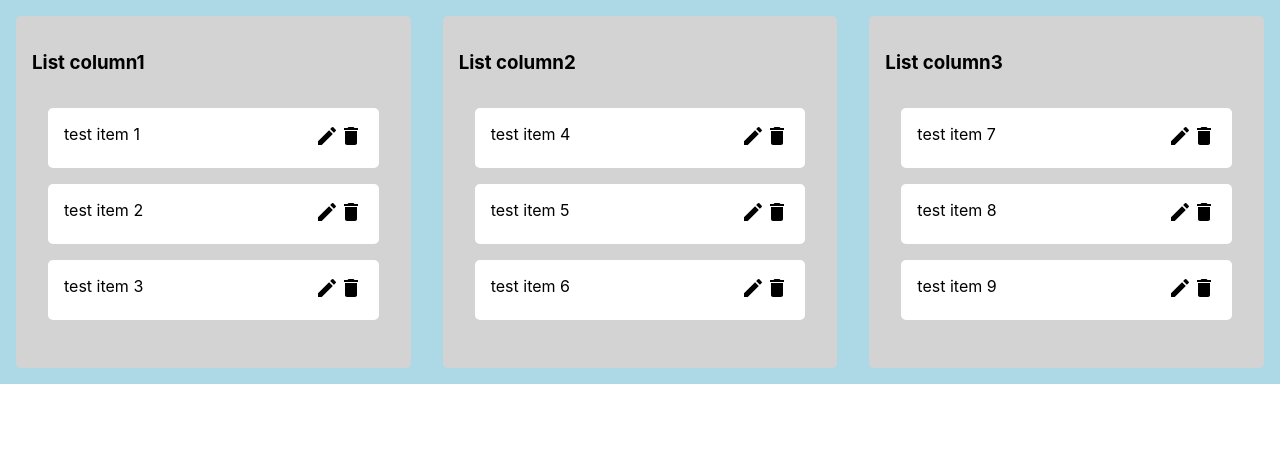
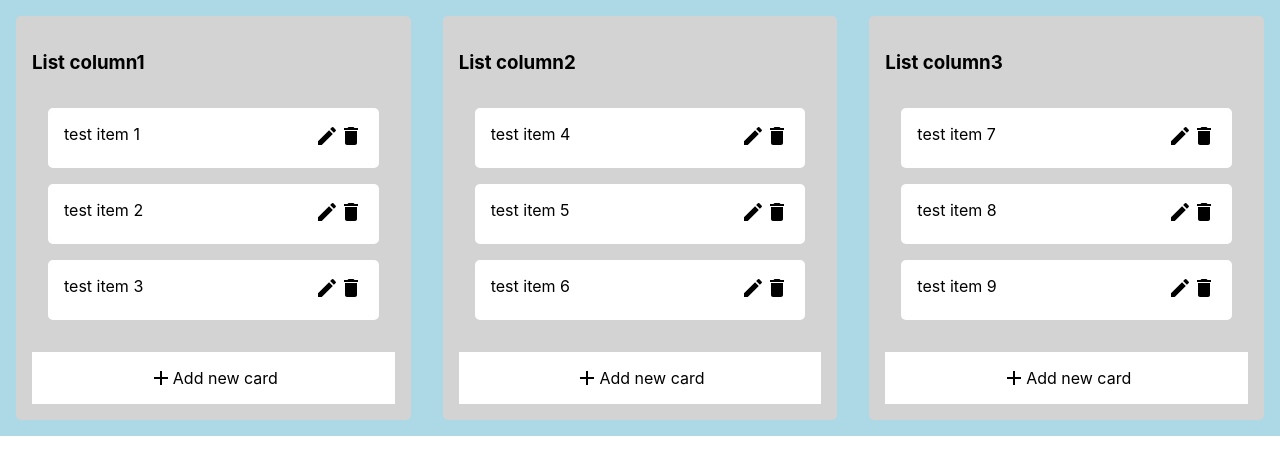
Before and after one commit to tuttiamore/react-to-do, a React (Create React App) app: page / in a window 1280 px wide. Shown: the top 474 px of the page. Built offline with nearby package versions, Linux system fonts and the light colour scheme.

Commit message:
add AddItemButton

```diff
--- a/package.json
+++ b/package.json
@@ -11,6 +11,7 @@
     "@types/node": "^16.9.6",
     "@types/react": "^17.0.24",
     "@types/react-dom": "^17.0.9",
+    "nanoid": "^3.1.28",
     "react": "^17.0.2",
     "react-beautiful-dnd": "^13.1.0",
     "react-dom": "^17.0.2",
--- a/src/App.js
+++ b/src/App.js
@@ -2,6 +2,7 @@ import { useState, useCallback } from "react";
 import "./App.css";
 import { DragDropContext, Droppable } from "react-beautiful-dnd";
 import styled from "styled-components";
+import { nanoid } from "nanoid";
 
 import mockData from "data/mockData";
 // import ColumnWrapper from "components/ColumnWrapper";
@@ -17,6 +18,26 @@ const ColumnContainer = styled.div`
 
 function App() {
   const [data, setData] = useState(mockData);
+
+  const handleAddItem = (columnId) => {
+    const newItem = { id: nanoid(), text: "new item", checked: false };
+
+    // add item to full item list
+    const newItemList = { ...data.items, [newItem.id]: newItem };
+
+    // update column list
+    const oldColumn = data.columns[columnId];
+    const newColumn = { ...oldColumn, items: [...oldColumn.items, newItem.id] };
+
+    setData({
+      ...data,
+      items: newItemList,
+      columns: {
+        ...data.columns,
+        [oldColumn.id]: newColumn,
+      },
+    });
+  };
 
   const onDragEnd = useCallback(
     (result) => {
@@ -107,6 +128,7 @@ function App() {
                   index={index}
                   items={items}
                   column={column}
+                  handleAddItem={handleAddItem}
                 ></Column>
               );
             })}
--- a/src/components/AddItemButton.tsx
+++ b/src/components/AddItemButton.tsx
@@ -1,7 +1,7 @@
 import { type } from "os";
 import React from "react";
 import styled from "styled-components";
-import AddIcon from "@material-ui/icons/Delete";
+import AddIcon from "@material-ui/icons/Add";
 
 type props = {
   handleAddItem: (columnId: string) => void;
@@ -12,6 +12,9 @@ const ButtonContainer = styled.div`
   display: flex;
   flex-direction: row;
   cursor: pointer;
+  background-color: white;
+  justify-content: center;
+  align-items: center;
 `;
 
 export default function AddItemButton({ handleAddItem, columnId }: props) {
--- a/src/components/Column.tsx
+++ b/src/components/Column.tsx
@@ -1,8 +1,8 @@
 import React from "react";
 import styled from "styled-components";
 import { Droppable, Draggable } from "react-beautiful-dnd";
-import ItemCard from "components/ItemCard";
 import ItemListInner from "components/ItemListInner";
+import AddItemButton from "components/AddItemButton";
 
 type props = {
   items: {
@@ -15,6 +15,7 @@ type props = {
     items: string[];
   };
   index: number;
+  handleAddItem: (columnId: string) => void;
 };
 
 const Container = styled.div`
@@ -33,7 +34,7 @@ const ItemList = styled.div`
   padding: 1rem;
 `;
 
-export default function Column({ items, column, index }: props) {
+export default function Column({ items, column, index, handleAddItem }: props) {
   return (
     <Draggable draggableId={column.id} index={index}>
       {(provided: any, snapshot: any) => {
@@ -56,6 +57,7 @@ export default function Column({ items, column, index }: props) {
                 </ItemList>
               )}
             </Droppable>
+            <AddItemButton columnId={column.id} handleAddItem={handleAddItem} />
           </Container>
         );
       }}
```
Also changed, not shown: 1 other file (tests, documents, lock files or other folders).
